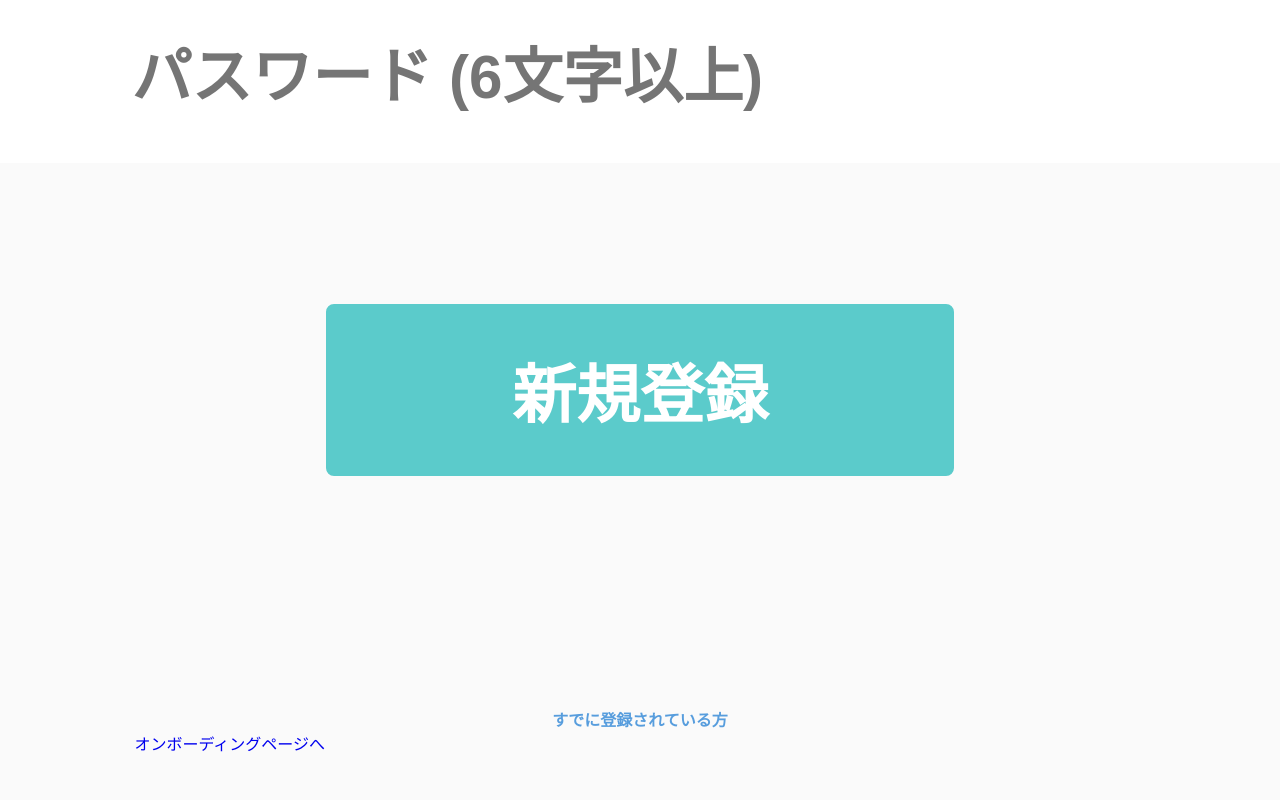
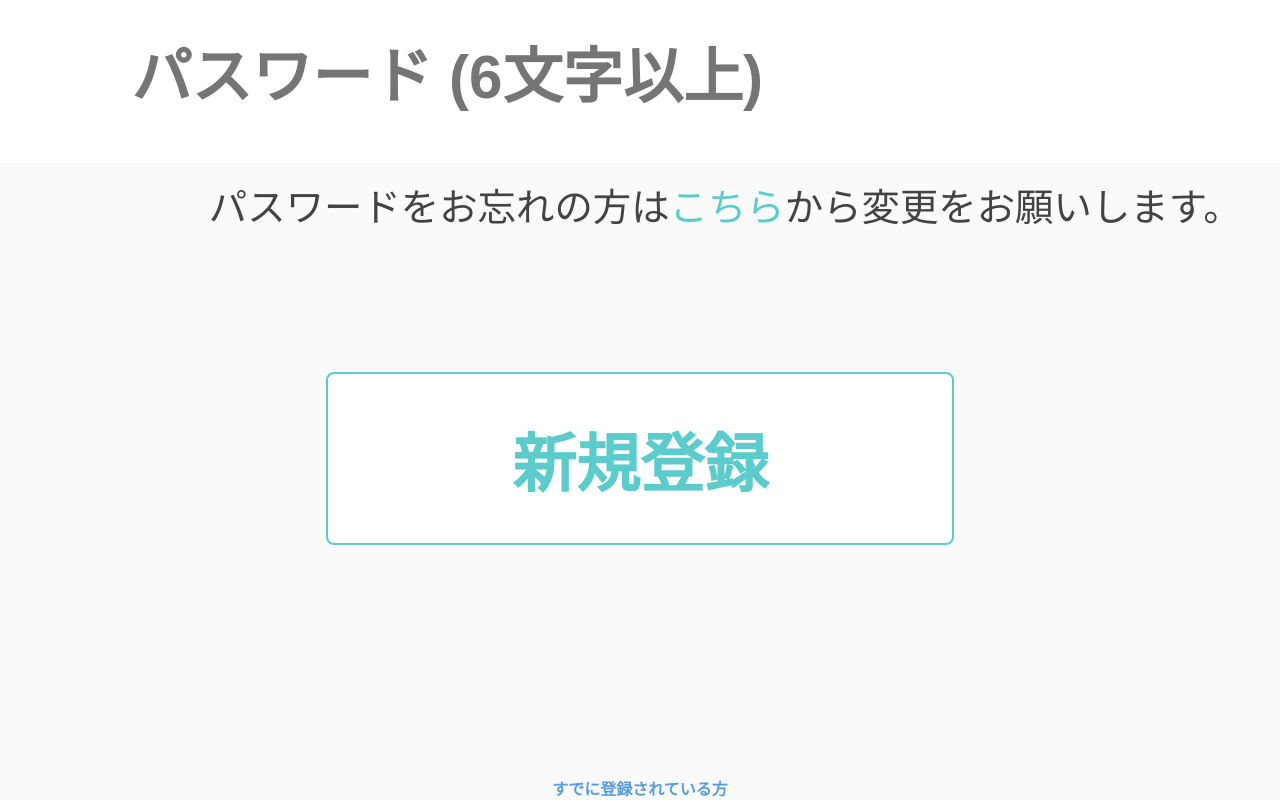
Before and after one commit to kumayoshi/fuseki, a React (Create React App) app: page /signup in a window 1280 px wide. Shown: the part 996-1796 px from the top of the page. Before the commit the page ends 1751 px from the top, so only its background shows below. Built offline with nearby package versions, Linux system fonts and the light colour scheme.

Commit message:
SignIn,SignUp　コンポーネント化

```diff
--- /dev/null
+++ b/src/components/SignButton.js
@@ -0,0 +1,28 @@
+import React from "react";
+
+const SignButton = ({ label, onClick, style }) => {
+  return (
+    <button style={styles.submitButton} onClick={(e) => onClick(e)}>
+      {label}
+    </button>
+  );
+};
+
+export default SignButton;
+
+const styles = {
+  submitButton: {
+    width: "49vw",
+    margin: "11vw auto 0px",
+    display: "block",
+    padding: "3vw 0",
+    boxSizing: "border-box",
+    textAlign: "center",
+    fontSize: "5vw",
+    fontWeight: "bold",
+    border: "2px solid #5bcbcb",
+    color: "#5bcbcb",
+    borderRadius: "8px",
+    background: "#fff",
+  },
+};
--- /dev/null
+++ b/src/components/SignForm.js
@@ -0,0 +1,68 @@
+import React from "react";
+
+const SignButton = ({ mailValue, onMailChange, passValue, onPassChange }) => {
+  return (
+    <div>
+      <div>
+        <label>
+          <p style={styles.labelText}>メールアドレス</p>
+          <input
+            type="email"
+            placeholder="メールアドレス"
+            value={mailValue}
+            onChange={(e) => onMailChange(e.target.value)}
+            style={styles.inputText}
+          />
+        </label>
+      </div>
+
+      <div style={styles.passwordBlock}>
+        <label>
+          <p style={styles.labelText}>パスワード</p>
+          <input
+            type="password"
+            placeholder="パスワード (6文字以上)"
+            value={passValue}
+            onChange={(e) => onPassChange(e.target.value)}
+            style={styles.inputText}
+          />
+        </label>
+        <p style={styles.passwordAttentionText}>
+          パスワードをお忘れの方は
+          <a className={"text_link"} href="">
+            こちら
+          </a>
+          から変更をお願いします。
+        </p>
+      </div>
+    </div>
+  );
+};
+
+export default SignButton;
+
+const styles = {
+  labelText: {
+    color: "rgba(67,67,67,0.4)",
+    fontSize: "3vw",
+  },
+  passwordBlock: {
+    marginTop: "13vw",
+  },
+  inputText: {
+    width: "100vw",
+    margin: "0 calc(50% - 50vw)",
+    padding: "5vw 13% 4vw",
+    boxSizing: "border-box",
+    fontSize: "4.7vw",
+    marginTop: "1vw",
+    fontWeight: "bold",
+  },
+  passwordAttentionText: {
+    margin: "0 calc(50% - 50vw)",
+    fontSize: "3vw",
+    marginTop: "1vw",
+    padding: "0 3vw",
+    textAlign: "right",
+  },
+};
--- a/src/screens/SignInPage.js
+++ b/src/screens/SignInPage.js
@@ -5,6 +5,9 @@ import CommonStyles from "./CommonStyles.css";
 import Header from "../components/Header";
 // import { signInWithEmailAndPassword, onAuthStateChanged } from "firebase/auth";
 import { Navigate } from "react-router-dom";
+
+import SignButton from "../components/SignButton";
+import SignForm from "../components/SignForm";
 
 const SignInPage = () => {
   const [mail, setMail] = useState("");
@@ -38,66 +41,35 @@ const SignInPage = () => {
   //     </div>
   //   );
   // } else {
+
+  // SignIn用の関数
+  const signInSubmit = () => {
+    console.log("SignIn用の関数です。");
+  };
+
   return (
     <div className={CommonStyles.wrap}>
       <Header currentPage="ログイン" user="" />
       <div style={styles.wrap}>
-        {/* <AuthItem
-            title="ログイン"
-            onChangeMail={(e) => setMail(e.target.value)}
-            onChangePass={pass}
-            onFromtype={SubmitFunc()}
-          ></AuthItem> */}
         <div>
-          <div>
-            <label>
-              <p style={styles.labelText}>メールアドレス</p>
-              <input
-                type="email"
-                placeholder="メールアドレス"
-                value={mail}
-                onChange={(e) => setMail(e.target.value)}
-                style={styles.inputText}
-              />
-            </label>
-          </div>
-          <div style={styles.passwordBlock}>
-            <label>
-              <p style={styles.labelText}>パスワード</p>
-              <input
-                type="password"
-                placeholder="パスワード (6文字以上)"
-                value={pass}
-                onChange={(e) => setPass(e.target.value)}
-                style={styles.inputText}
-              />
-            </label>
-            <p style={styles.passwordAttentionText}>
-              パスワードをお忘れの方は
-              <a className={"text_link"} href="">
-                こちら
-              </a>
-              から変更をお願いします。
-            </p>
-          </div>
+          <SignForm
+            mailValue={mail}
+            onMailChange={(e) => setMail(e.target.value)}
+            passValue={pass}
+            onPassChange={(e) => setPass(e.target.value)}
+          />
 
-          <button
-            type="submit"
-            // onClick={(e) => handleSubmit(e)}
+          <SignButton
+            onClick={() => signInSubmit()}
+            label="ログイン"
             style={styles.submitButton}
-          >
-            ログイン
-          </button>
+          />
         </div>
 
         <p style={styles.signUptext}>
           <a style={styles.signUpLink} href={"/signup/"}>
             ご登録がまだの方
           </a>
-        </p>
-
-        <p>
-          <a href={"/onbord/"}>オンボーディングページへ</a>
         </p>
       </div>
     </div>
@@ -128,43 +100,6 @@ const styles = {
     width: "100%",
     marginBottom: "40px",
   },
-  labelText: {
-    color: "rgba(67,67,67,0.4)",
-    fontSize: "3vw",
-  },
-  inputText: {
-    width: "100vw",
-    margin: "0 calc(50% - 50vw)",
-    padding: "5vw 13% 4vw",
-    boxSizing: "border-box",
-    fontSize: "4.7vw",
-    marginTop: "1vw",
-    fontWeight: "bold",
-  },
-  passwordBlock: {
-    marginTop: "13vw",
-  },
-  passwordAttentionText: {
-    margin: "0 calc(50% - 50vw)",
-    fontSize: "3vw",
-    marginTop: "1vw",
-    padding: "0 3vw",
-    textAlign: "right",
-  },
-  submitButton: {
-    width: "49vw",
-    margin: "11vw auto 0px",
-    display: "block",
-    padding: "3vw 0",
-    boxSizing: "border-box",
-    textAlign: "center",
-    fontSize: "5vw",
-    fontWeight: "bold",
-    border: "2px solid #5bcbcb",
-    color: "#5bcbcb",
-    borderRadius: "8px",
-    background: "#fff",
-  },
   signUptext: {
     textAlign: "center",
     marginTop: "18vw",
--- a/src/screens/SignUpPage.js
+++ b/src/screens/SignUpPage.js
@@ -6,96 +6,43 @@ import Header from "../components/Header";
 // import { signInWithEmailAndPassword, onAuthStateChanged } from "firebase/auth";
 import { Navigate } from "react-router-dom";
 
+import SignButton from "../components/SignButton";
+import SignForm from "../components/SignForm";
+
 const SignUpPage = () => {
   const [mail, setMail] = useState("");
   const [pass, setPass] = useState("");
 
-  // const handleSubmit = async (e) => {
-  //   e.preventDefault();
-  //   console.log(e);
-  //   const signUpMail = mail;
-  //   const signUpPass = pass;
-  //   await signInWithEmailAndPassword(auth, signUpMail, signUpPass)
-  //     .then((userCredential) => {})
-  //     .catch((error) => {
-  //       alert("正しく入力してください");
-  //     });
-  // };
+  // SignUp用の関数
+  const signInSubmit = () => {
+    console.log("SignIn用の関数です。");
+  };
 
-  // const [user, setUser] = useState("");
-  // useEffect(() => {
-  //   onAuthStateChanged(auth, (currentUser) => {
-  //     setUser(currentUser);
-  //   });
-  // }, []);
-
-  // if (user) {
-  //   return (
-  //     <div style={styles.base}>
-  //       <div style={styles.wrap}>
-  //         <Navigate to="/todolist" replace={true} />
-  //       </div>
-  //     </div>
-  //   );
-  // } else {
   return (
     <div className={CommonStyles.wrap}>
       <Header currentPage="新規登録" user="" />
       <div style={styles.wrap}>
-        {/* <AuthItem
-            title="ログイン"
-            onChangeMail={(e) => setMail(e.target.value)}
-            onChangePass={pass}
-            onFromtype={SubmitFunc()}
-          ></AuthItem> */}
-        <div>
-          <div>
-            <label>
-              <p style={styles.labelText}>メールアドレス</p>
-              <input
-                type="email"
-                placeholder="メールアドレス"
-                value={mail}
-                onChange={(e) => setMail(e.target.value)}
-                style={styles.inputText}
-              />
-            </label>
-          </div>
-          <div style={styles.passwordBlock}>
-            <label>
-              <p style={styles.labelText}>パスワード</p>
-              <input
-                type="password"
-                placeholder="パスワード (6文字以上)"
-                value={pass}
-                onChange={(e) => setPass(e.target.value)}
-                style={styles.inputText}
-              />
-            </label>
-          </div>
+        <SignForm
+          mailValue={mail}
+          onMailChange={(e) => setMail(e.target.value)}
+          passValue={pass}
+          onPassChange={(e) => setPass(e.target.value)}
+        />
 
-          <button
-            type="submit"
-            // onClick={(e) => handleSubmit(e)}
-            style={styles.submitButton}
-          >
-            新規登録
-          </button>
-        </div>
+        <SignButton
+          onClick={() => signInSubmit()}
+          label="新規登録"
+          style={styles.submitButton}
+        />
 
-        <p style={styles.signUptext}>
-          <a style={styles.signUpLink} href={"/"}>
+        <p style={styles.signIntext}>
+          <a style={styles.signInLink} href={"/"}>
             すでに登録されている方
           </a>
-        </p>
-
-        <p>
-          <a href={"/onbord/"}>オンボーディングページへ</a>
         </p>
       </div>
     </div>
   );
-  // }
 };
 
 export default SignUpPage;
@@ -121,49 +68,12 @@ const styles = {
     width: "100%",
     marginBottom: "40px",
   },
-  labelText: {
-    color: "rgba(67,67,67,0.4)",
-    fontSize: "3vw",
-  },
-  inputText: {
-    width: "100vw",
-    margin: "0 calc(50% - 50vw)",
-    padding: "5vw 13% 4vw",
-    boxSizing: "border-box",
-    fontSize: "4.7vw",
-    marginTop: "1vw",
-    fontWeight: "bold",
-  },
-  passwordBlock: {
-    marginTop: "13vw",
-  },
-  passwordAttentionText: {
-    margin: "0 calc(50% - 50vw)",
-    fontSize: "3vw",
-    marginTop: "1vw",
-    padding: "0 3vw",
-    textAlign: "right",
-  },
-  submitButton: {
-    width: "49vw",
-    margin: "11vw auto 0px",
-    display: "block",
-    padding: "3vw 0",
-    boxSizing: "border-box",
-    textAlign: "center",
-    fontSize: "5vw",
-    fontWeight: "bold",
-    border: "2px solid #5bcbcb",
-    color: "#fff",
-    borderRadius: "8px",
-    background: "#5bcbcb",
-  },
-  signUptext: {
+  signIntext: {
     textAlign: "center",
     marginTop: "18vw",
     fontWeight: "bold",
   },
-  signUpLink: {
+  signInLink: {
     color: "#579DDD",
   },
 };
```
